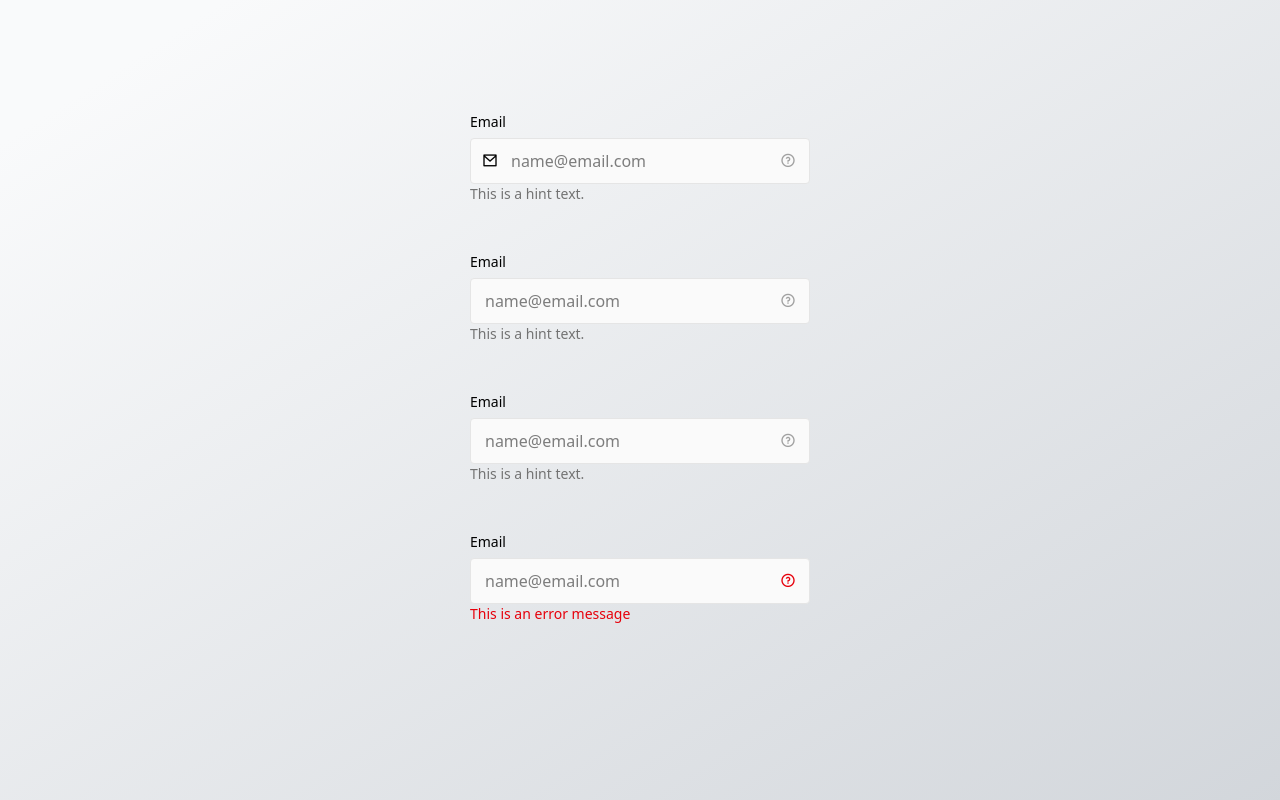
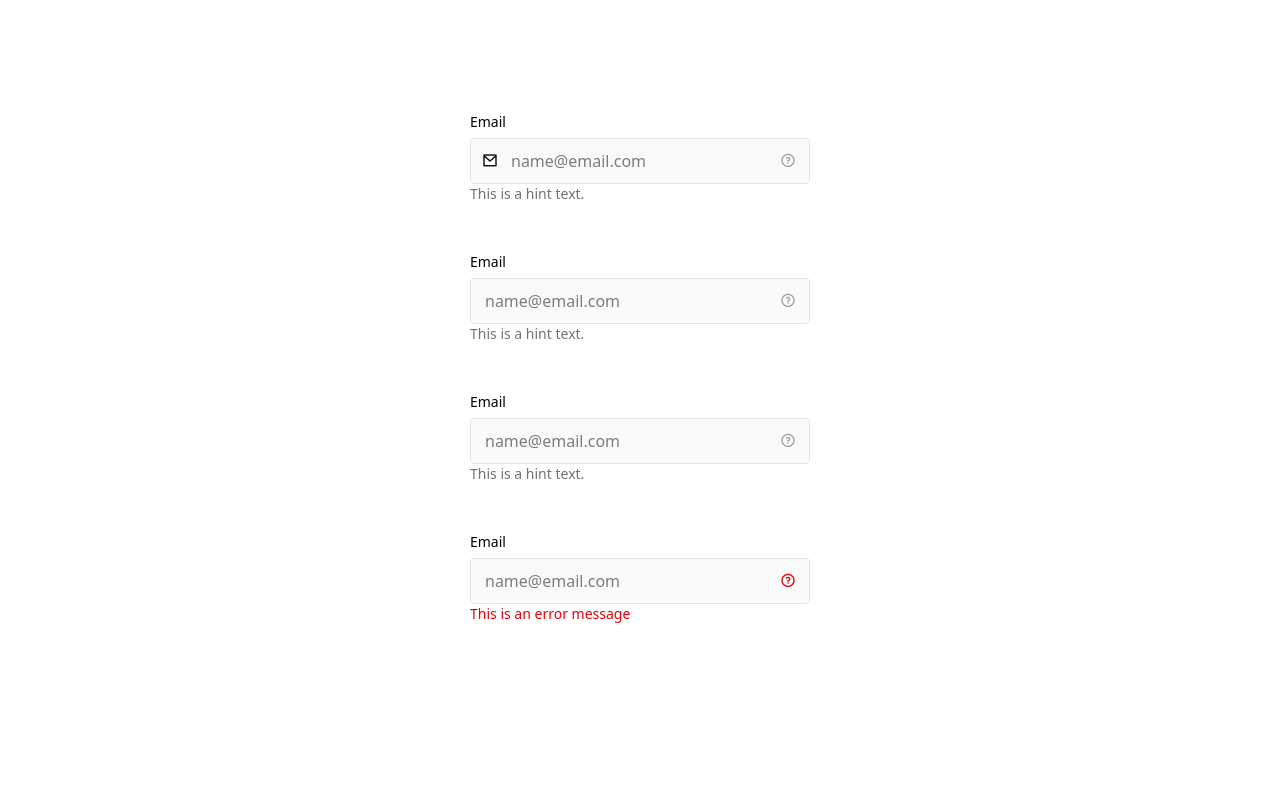
Before and after one commit to kevinleaves/vault, a React (Vite) app: page /text-input in a window 1280 px wide. Built offline with nearby package versions, Linux system fonts and the light colour scheme.

Commit message:
text-input bg to white

```diff
--- a/src/routes/text-input/index.tsx
+++ b/src/routes/text-input/index.tsx
@@ -7,7 +7,8 @@ export const Route = createFileRoute('/text-input/')({
 
 function RouteComponent() {
   return (
-    <div className="pt-[112px] w-[340px] mx-auto flex flex-col gap-12">
+    <div className="pt-[112px] w-full bg-white min-h-screen">
+      <div className="flex flex-col gap-12 w-[340px] mx-auto">
         <Input
           labelText="Email"
           disabled={false}
@@ -51,5 +52,6 @@ function RouteComponent() {
           name="email"
         />
       </div>
+    </div>
   )
 }
```
Lines whose indentation alone changed are shown as unchanged.
